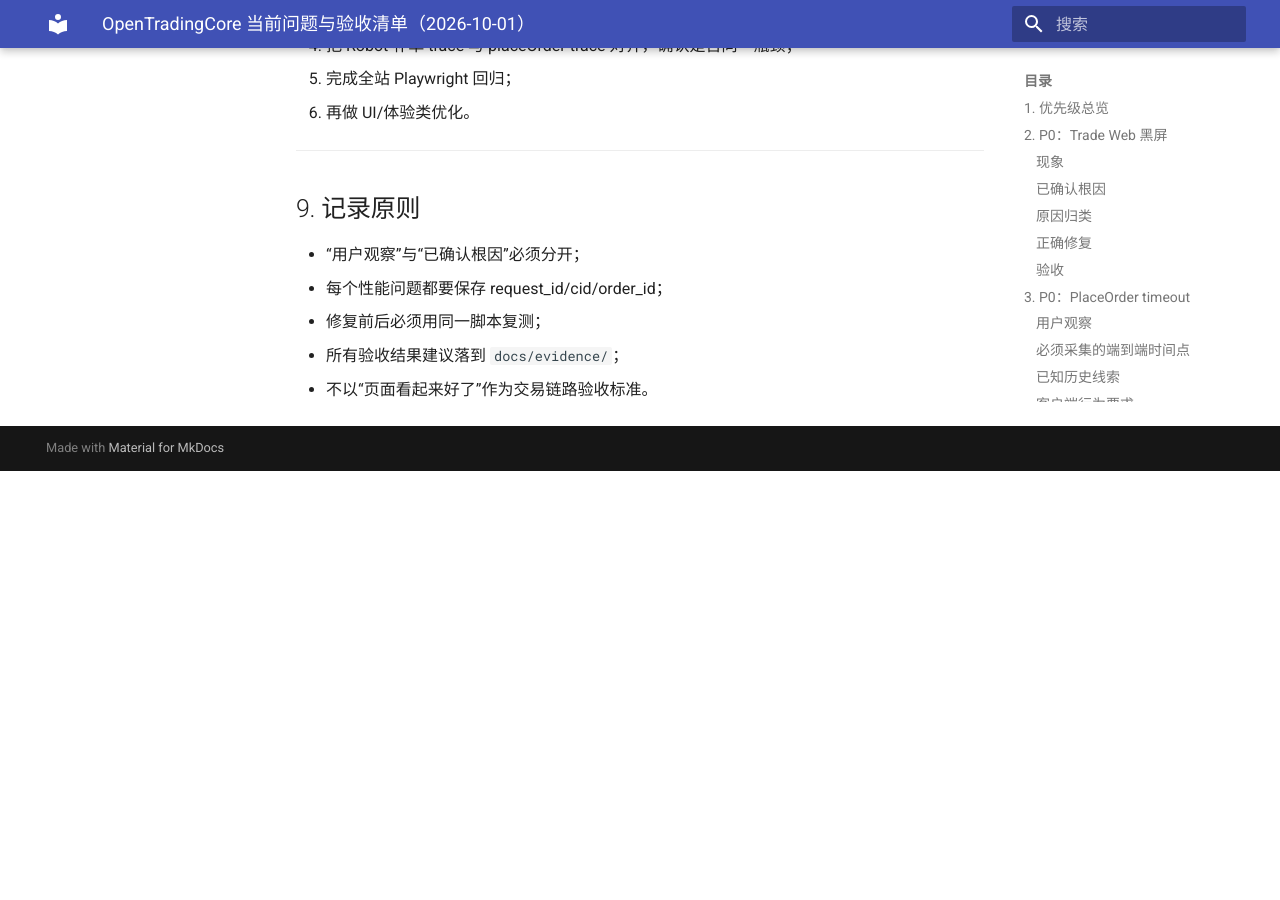
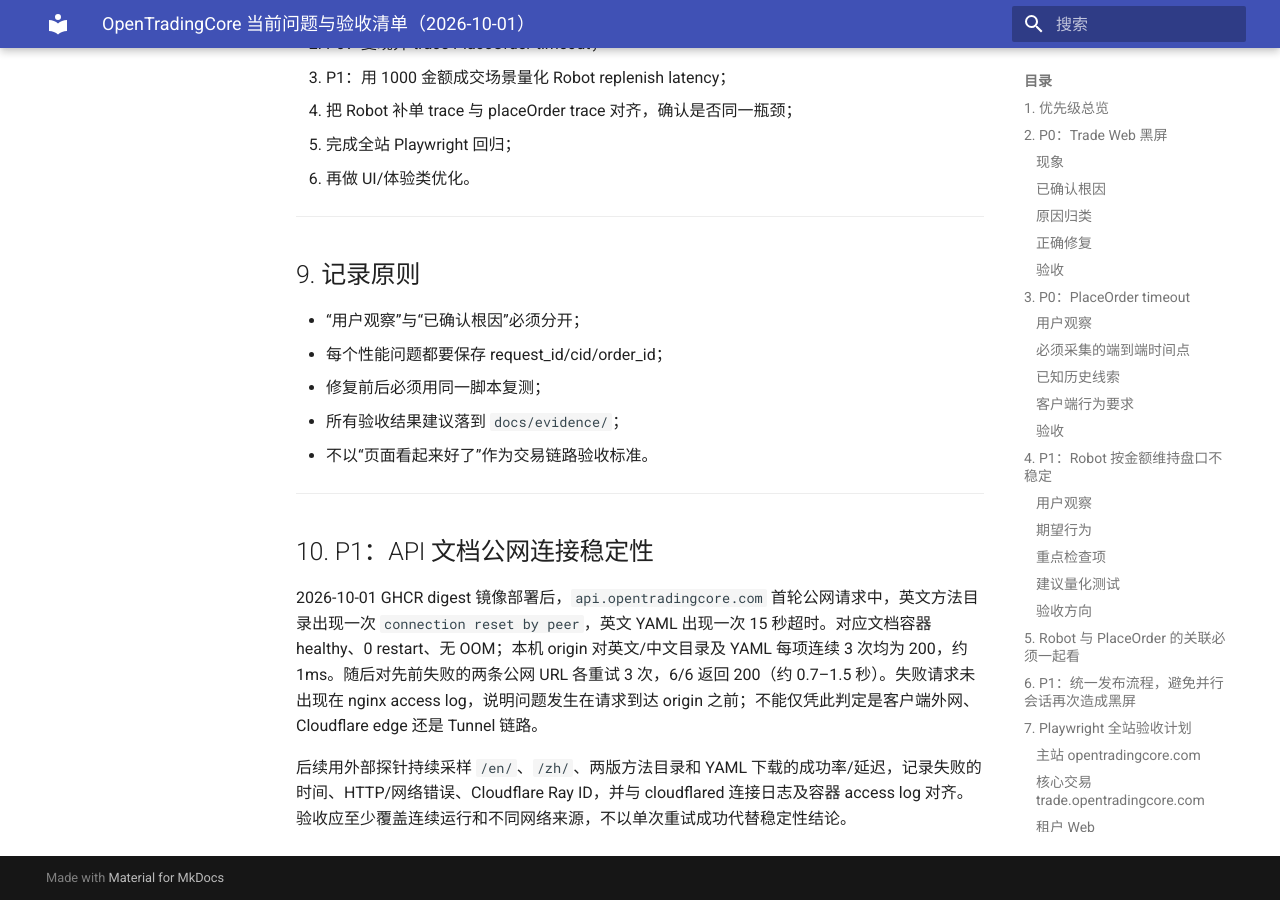
Before and after one commit to bliplink/dc-quant-deploy, an MkDocs documentation site: the page built from docs/CURRENT_ISSUES_20261001.zh-CN.md, in a window 1280 px wide and 900 px high, scrolled down 8357 px. Built offline with MkDocs 1.6.1 and Material for MkDocs 9.7.7, drawn with Linux system fonts in a browser that asks for light colours; before the commit the page ends 8828 px from its top, so only the background shows below that; some of the changed text lies outside the part shown.

Commit message:
docs: record GHCR API release and public-route stability gate

```diff
--- a/docs/CURRENT_ISSUES_20261001.zh-CN.md
+++ b/docs/CURRENT_ISSUES_20261001.zh-CN.md
@@ -14,6 +14,7 @@
 | P1 | Robot 按金额维持盘口不稳定，大单吃掉后不能立即补齐 | 用户已观察，待量化恢复时间 |
 | P1 | Web 发布流程存在多会话本地补丁叠加风险 | 已确认，需要统一 GitHub Actions 完整构建 |
 | P1 | 公开前浏览器全站回归 | 交易 Web 完整 E2E 已通过；主站/租户/独立 API 文档站已抽查，匿名盘口与租户表格等仍需修复后重验 |
+| P1 | API 文档公网偶发连接重置/超时 | 2026-10-01 GHCR 切换后首次抽样出现 2 次连接错误；本机 origin 连续正常，重试后公网正常，根因未确认 |
 
 ---
 
@@ -318,3 +319,11 @@
 - 修复前后必须用同一脚本复测；
 - 所有验收结果建议落到 `docs/evidence/`；
 - 不以“页面看起来好了”作为交易链路验收标准。
+
+---
+
+## 10. P1：API 文档公网连接稳定性
+
+2026-10-01 GHCR digest 镜像部署后，`api.opentradingcore.com` 首轮公网请求中，英文方法目录出现一次 `connection reset by peer`，英文 YAML 出现一次 15 秒超时。对应文档容器 healthy、0 restart、无 OOM；本机 origin 对英文/中文目录及 YAML 每项连续 3 次均为 200，约 1ms。随后对先前失败的两条公网 URL 各重试 3 次，6/6 返回 200（约 0.7–1.5 秒）。失败请求未出现在 nginx access log，说明问题发生在请求到达 origin 之前；不能仅凭此判定是客户端外网、Cloudflare edge 还是 Tunnel 链路。
+
+后续用外部探针持续采样 `/en/`、`/zh/`、两版方法目录和 YAML 下载的成功率/延迟，记录失败的时间、HTTP/网络错误、Cloudflare Ray ID，并与 cloudflared 连接日志及容器 access log 对齐。验收应至少覆盖连续运行和不同网络来源，不以单次重试成功代替稳定性结论。
```
Also changed, not shown: OPEN_TRADING_CORE_HANDOFF.md (+3 -3 lines).
